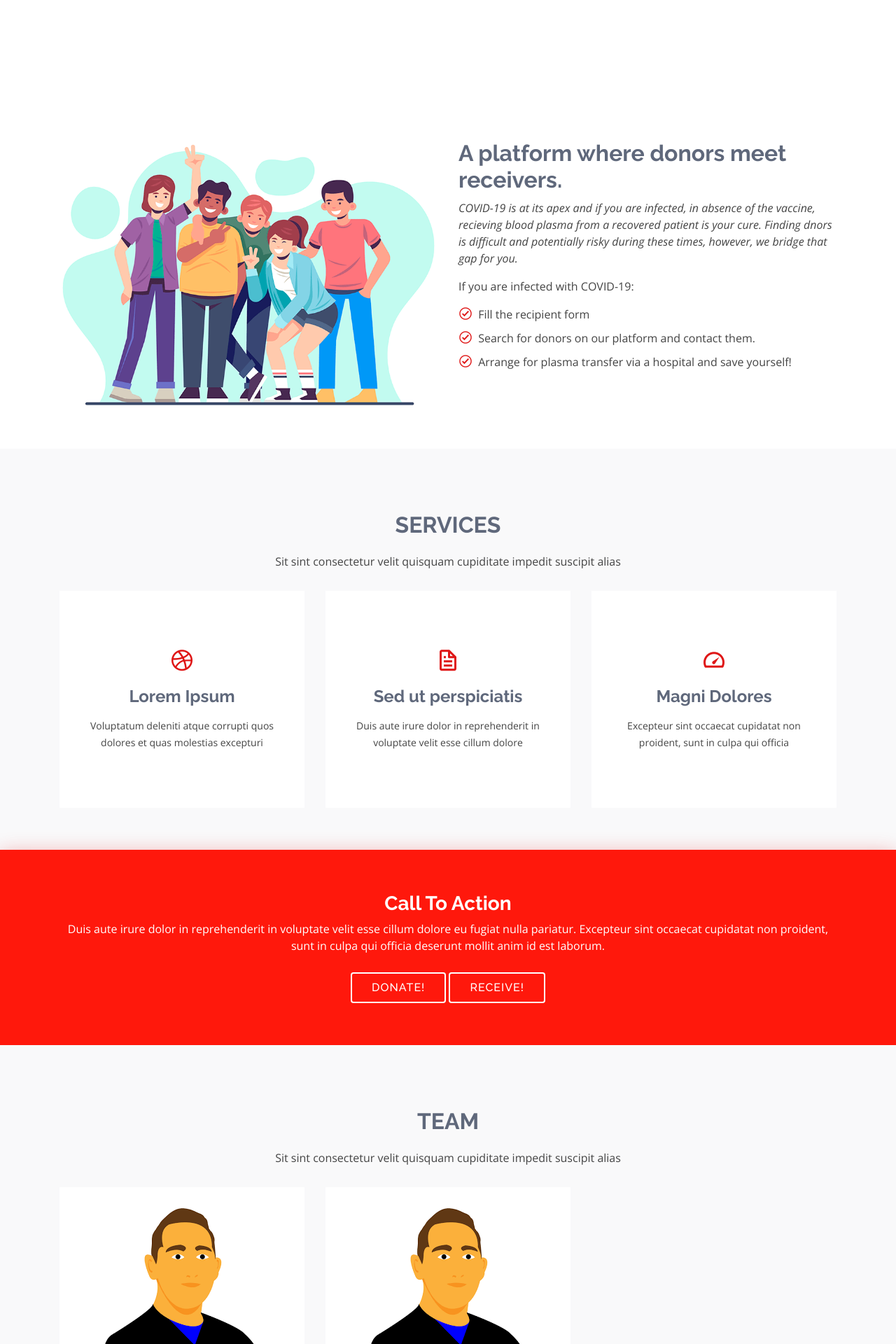
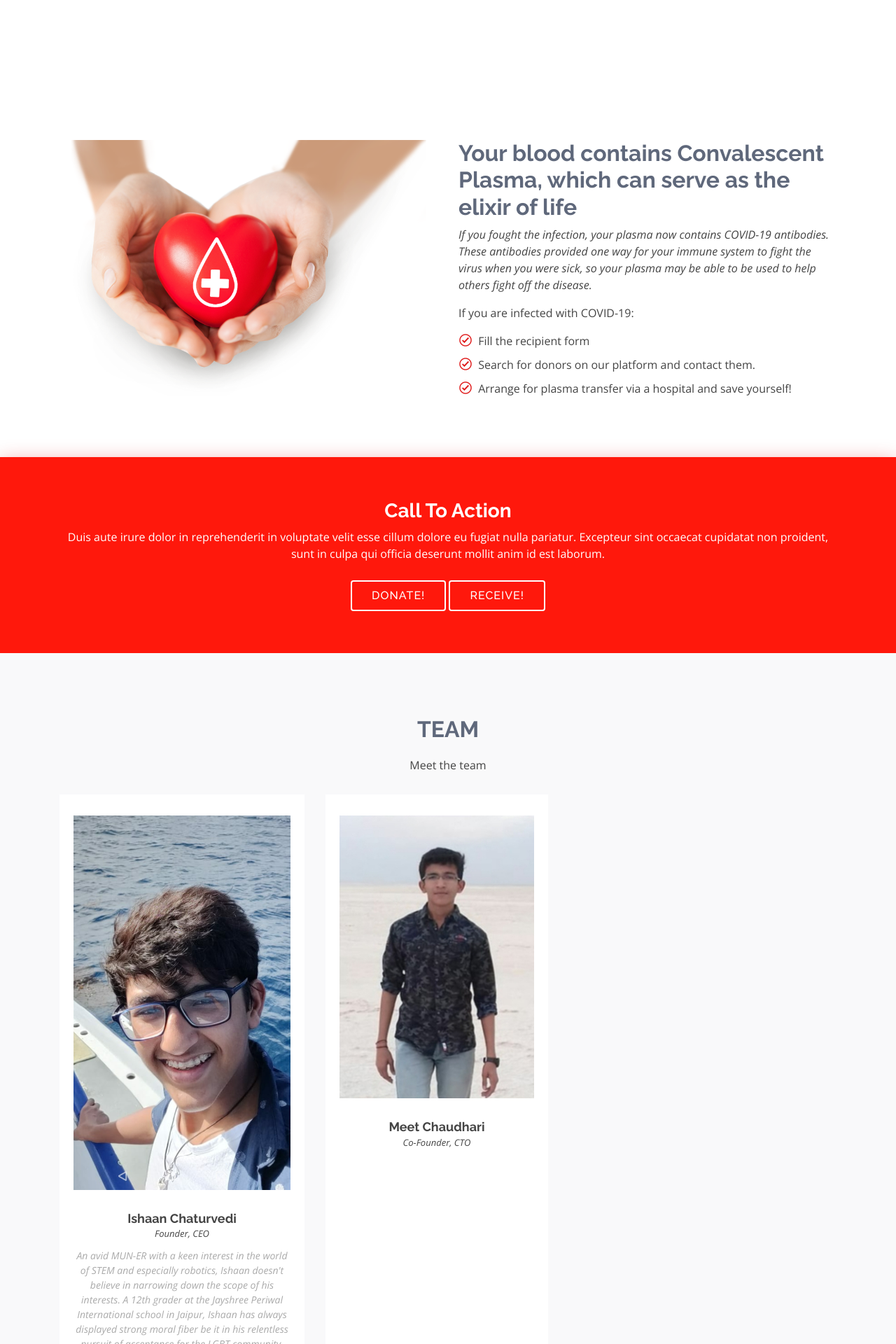
Before and after one commit to meetc1213/insaaniyat, a Django app: template templates/index.html in a window 1280 px wide. Shown: the part 500-2420 px from the top of the page at 70% size. Run offline with Django 3.2, Linux system fonts and the light colour scheme; the template is opened without the code that fills it, so the values that code supplies are empty; some libraries are stand-ins or nearby versions.

Commit message:
ishaan kmkb

```diff
--- a/templates/index.html
+++ b/templates/index.html
@@ -1,7 +1,5 @@
 <!DOCTYPE html>
-<html lang="en">
-
-<head>
+<html lang="en"><head>
   <meta charset="utf-8">
   <meta content="width=device-width, initial-scale=1.0" name="viewport">
 
@@ -50,25 +48,25 @@
   </style>
 </head>
 
-<body>
+<body data-new-gr-c-s-check-loaded="8.867.0"><button type="button" class="mobile-nav-toggle d-lg-none"><i class="icofont-navigation-menu"></i></button>
 
   <!-- ======= Header ======= -->
-  <header id="header" class="fixed-top" id="home">
+  <header id="header" class="fixed-top">
     <div class="container d-flex align-items-center">
 
-      <h1 class="logo mr-auto"><a href="index.html">Blood 4 COVID</a></h1>
+      <h1 class="logo mr-auto"><a href="index.html">Insaaniyat</a></h1>
       <nav class="nav-menu d-none d-lg-block">
         <ul>
           <li class="active"><a href="#home">Home</a></li>
-          <li><a href="#about">About</a></li>
-          <li><a href="#services">Services</a></li>
+          <li class=""><a href="#about">About</a></li>
+<!--          <li><a href="#services">Services</a></li>-->
 
-          <li><a href="#team">Team</a></li>
-          <li><a href="#contact">Contact</a></li>
+          <li class=""><a href="#team">Team</a></li>
+          <li class=""><a href="#contact">Contact</a></li>
           <li class="drop-down"><a href="">Forms</a>
             <ul>
               <li><a href="donor_form.html">Donor Form</a></li>
-              <li><a href="recipient_form.html">Receiver Form</a></li>
+              <li><a href="recipient_form.html">Recipient Form</a></li>
             </ul>
           </li>
 
@@ -83,17 +81,17 @@
   <!-- ======= Hero Section ======= -->
   <section id="hero" class="d-flex align-items-center">
 
-    <div class="container" id=>
+    <div class="container" id="">
       <div class="row">
         <div class="col-lg-6 pt-5 pt-lg-0 order-2 order-lg-1 d-flex flex-column justify-content-center">
-          <h1>Share your blood; Be the saviour.</h1>
+          <h1>Helping humans in the name of humanity</h1>
 
-          <div class="d-flex">
-            <a href="#cta" class="btn-get-started scrollto">Get Started</a>
-         </div>
+<!--          <div class="d-flex">-->
+<!--            <a href="#cta" class="btn-get-started scrollto">Get Started</a>-->
+<!--         </div>-->
         </div>
         <div class="col-lg-6 order-1 order-lg-2 hero-img">
-          <img src="static/antibody plaams final.jpg" class="img-fluid animated" alt="">
+          <img src="static/antibody plasma final.jpg" class="img-fluid animated" alt="">
         </div>
       </div>
     </div>
@@ -109,12 +107,12 @@
 
         <div class="row">
           <div class="col-lg-6">
-            <img src="static/img/about.png" class="img-fluid" alt="">
+            <img src="static/about.png" class="img-fluid" alt="">
           </div>
           <div class="col-lg-6 pt-4 pt-lg-0 content">
-            <h3>A platform where donors meet receivers.</h3>
+            <h3>Your blood contains Convalescent Plasma, which can serve as the elixir of life</h3>
             <p class="font-italic">
-              COVID-19 is at its apex and if you are infected, in absence of the vaccine, recieving blood plasma from a recovered patient is your cure. Finding dnors is difficult and potentially risky during these times, however, we bridge that gap for you.
+             If you fought the infection, your plasma now contains COVID-19 antibodies. These antibodies provided one way for your immune system to fight the virus when you were sick, so your plasma may be able to be used to help others fight off the disease.
             </p>
             <p>If you are infected with COVID-19: </p>
             <ul>
@@ -161,46 +159,46 @@
     </section>End Counts Section -->
 
     <!-- ======= Services Section ======= -->
-    <section id="services" class="services section-bg">
-      <div class="container">
+<!--    <section id="services" class="services section-bg">-->
+<!--      <div class="container">-->
 
-        <div class="section-title">
+<!--        <div class="section-title">-->
+<!--        -->
+<!--          <h2>Services</h2>-->
+<!--          <p>Sit sint consectetur velit quisquam cupiditate impedit suscipit alias</p>-->
+<!--        </div>-->
 
-          <h2>Services</h2>
-          <p>Sit sint consectetur velit quisquam cupiditate impedit suscipit alias</p>
-        </div>
+<!--        <div class="row">-->
+<!--          <div class="col-lg-4 col-md-6 d-flex align-items-stretch">-->
+<!--            <div class="icon-box">-->
+<!--              <div class="icon"><i class="bx bxl-dribbble"></i></div>-->
+<!--              <h4><a href="">Lorem Ipsum</a></h4>-->
+<!--              <p>Voluptatum deleniti atque corrupti quos dolores et quas molestias excepturi</p>-->
+<!--            </div>-->
+<!--          </div>-->
 
-        <div class="row">
-          <div class="col-lg-4 col-md-6 d-flex align-items-stretch">
-            <div class="icon-box">
-              <div class="icon"><i class="bx bxl-dribbble"></i></div>
-              <h4><a href="">Lorem Ipsum</a></h4>
-              <p>Voluptatum deleniti atque corrupti quos dolores et quas molestias excepturi</p>
-            </div>
-          </div>
+<!--          <div class="col-lg-4 col-md-6 d-flex align-items-stretch mt-4 mt-md-0">-->
+<!--            <div class="icon-box">-->
+<!--              <div class="icon"><i class="bx bx-file"></i></div>-->
+<!--              <h4><a href="">Sed ut perspiciatis</a></h4>-->
+<!--              <p>Duis aute irure dolor in reprehenderit in voluptate velit esse cillum dolore</p>-->
+<!--            </div>-->
+<!--          </div>-->
 
-          <div class="col-lg-4 col-md-6 d-flex align-items-stretch mt-4 mt-md-0">
-            <div class="icon-box">
-              <div class="icon"><i class="bx bx-file"></i></div>
-              <h4><a href="">Sed ut perspiciatis</a></h4>
-              <p>Duis aute irure dolor in reprehenderit in voluptate velit esse cillum dolore</p>
-            </div>
-          </div>
-
-          <div class="col-lg-4 col-md-6 d-flex align-items-stretch mt-4 mt-lg-0">
-            <div class="icon-box">
-              <div class="icon"><i class="bx bx-tachometer"></i></div>
-              <h4><a href="">Magni Dolores</a></h4>
-              <p>Excepteur sint occaecat cupidatat non proident, sunt in culpa qui officia</p>
-            </div>
-          </div>
+<!--          <div class="col-lg-4 col-md-6 d-flex align-items-stretch mt-4 mt-lg-0">-->
+<!--            <div class="icon-box">-->
+<!--              <div class="icon"><i class="bx bx-tachometer"></i></div>-->
+<!--              <h4><a href="">Magni Dolores</a></h4>-->
+<!--              <p>Excepteur sint occaecat cupidatat non proident, sunt in culpa qui officia</p>-->
+<!--            </div>-->
+<!--          </div>-->
 
 
 
-        </div>
+<!--        </div>-->
 
-      </div>
-    </section><!-- End Services Section -->
+<!--      </div>-->
+<!--    </section>&lt;!&ndash; End Services Section &ndash;&gt;-->
 
     <!-- ======= Testimonials Section ======= -->
     <!-- <section id="testimonials" class="testimonials section-bg">
@@ -290,41 +288,44 @@
         <div class="section-title">
 
           <h2>Team</h2>
-          <p>Sit sint consectetur velit quisquam cupiditate impedit suscipit alias</p>
+          <p>Meet the team</p>
         </div>
 
         <div class="row">
           <div class="col-lg-4 col-md-6 d-flex align-items-stretch">
             <div class="member">
-              <img src="static/index.png" alt="">
+              <img src="static/ishaan.jpg" alt="">
               <h4>Ishaan Chaturvedi</h4>
-              <span>Co-Founder, CEO</span>
+              <span>Founder, CEO</span>
               <p>
-                Magni qui quod omnis unde et eos fuga et exercitationem. Odio veritatis perspiciatis quaerat qui aut aut aut
+                An avid MUN-ER with a keen interest in the world of STEM and especially robotics, Ishaan doesn't believe in narrowing down the scope of his interests. A 12th grader at the Jayshree Periwal International school in Jaipur, Ishaan has always displayed strong moral fiber be it in his relentless pursuit of acceptance for the LGBT community, his vociferous advocacy of gender equality or his efforts towards bettering the lives of less fortunate animals around him.
+
+Ishaan is a fierce Footballer, and a fearsome practitioner of  the Mixed Martial Arts who never displays needless aggression to those around him. He has a cool temperament which allows him to enamor all those around him. He possesses exemplary oratory skills and utilizes them at various MUN’s , debate competitions, public speaking events and he hopes to one day make it the voice of social change.He is someone with great ideals, and the grit and leadership qualities to make them come to fruition.
+
               </p>
-              <div class="social">
-                <a href=""><i class="icofont-twitter"></i></a>
-                <a href=""><i class="icofont-facebook"></i></a>
-                <a href=""><i class="icofont-instagram"></i></a>
-                <a href=""><i class="icofont-linkedin"></i></a>
-              </div>
+<!--              <div class="social">-->
+<!--                <a href=""><i class="icofont-twitter"></i></a>-->
+<!--                <a href=""><i class="icofont-facebook"></i></a>-->
+<!--                <a href=""><i class="icofont-instagram"></i></a>-->
+<!--                <a href=""><i class="icofont-linkedin"></i></a>-->
+<!--              </div>-->
             </div>
           </div>
 
           <div class="col-lg-4 col-md-6 d-flex align-items-stretch">
             <div class="member">
-              <img src="static/index.png" alt="">
+              <img src="static/meetbhai.jfif" alt="">
               <h4>Meet Chaudhari</h4>
               <span>Co-Founder, CTO</span>
-              <p>
-                Repellat fugiat adipisci nemo illum nesciunt voluptas repellendus. In architecto rerum rerum temporibus
-              </p>
-              <div class="social">
-                <a href=""><i class="icofont-twitter"></i></a>
-                <a href=""><i class="icofont-facebook"></i></a>
-                <a href=""><i class="icofont-instagram"></i></a>
-                <a href=""><i class="icofont-linkedin"></i></a>
-              </div>
+<!--              <p>-->
+<!--                Repellat fugiat adipisci nemo illum nesciunt voluptas repellendus. In architecto rerum rerum temporibus-->
+<!--              </p>-->
+<!--              <div class="social">-->
+<!--                <a href=""><i class="icofont-twitter"></i></a>-->
+<!--                <a href=""><i class="icofont-facebook"></i></a>-->
+<!--                <a href=""><i class="icofont-instagram"></i></a>-->
+<!--                <a href=""><i class="icofont-linkedin"></i></a>-->
+<!--              </div>-->
             </div>
           </div>
 
@@ -378,18 +379,18 @@
               <div class="form-row">
                 <div class="form-group col-md-6">
                   <label for="name">Your Name</label>
-                  <input type="text" name="name" class="form-control" id="name" data-rule="minlen:4" data-msg="Please enter at least 4 chars" />
+                  <input type="text" name="name" class="form-control" id="name" data-rule="minlen:4" data-msg="Please enter at least 4 chars">
                   <div class="validate"></div>
                 </div>
                 <div class="form-group col-md-6">
                   <label for="name">Your Email</label>
-                  <input type="email" class="form-control" name="email" id="email" data-rule="email" data-msg="Please enter a valid email" />
+                  <input type="email" class="form-control" name="email" id="email" data-rule="email" data-msg="Please enter a valid email">
                   <div class="validate"></div>
                 </div>
               </div>
               <div class="form-group">
                 <label for="name">Subject</label>
-                <input type="text" class="form-control" name="subject" id="subject" data-rule="minlen:4" data-msg="Please enter at least 8 chars of subject" />
+                <input type="text" class="form-control" name="subject" id="subject" data-rule="minlen:4" data-msg="Please enter at least 8 chars of subject">
                 <div class="validate"></div>
               </div>
               <div class="form-group">
@@ -431,15 +432,15 @@
 
     <div class="container footer-bottom clearfix">
       <div class="copyright">
-        &copy; Copyright <strong><span>Sample-Biz.</span></strong>. All Rights Reserved
+        © Copyright <strong><span>Insaaniyat</span></strong>. All Rights Reserved
       </div>
-      <div class="credits">
-       Designed by <a href="http://www.lightning.org.in/" target="_blank">Lightning</a>
-      </div>
+<!--      <div class="credits">-->
+<!--       Designed by <a href="http://www.lightning.org.in/" target="_blank">Lightning</a>-->
+<!--      </div>-->
     </div>
   </footer><!-- End Footer -->
 
-  <a href="#" class="back-to-top"><i class="icofont-simple-up"></i></a>
+  <a href="#" class="back-to-top" style="display: none;"><i class="icofont-simple-up"></i></a>
 
   <!-- Vendor JS Files -->
   <script src="static/vendor/jquery/jquery.min.js"></script>
@@ -453,8 +454,26 @@
   <script src="static/vendor/owl.carousel/owl.carousel.min.js"></script>
 
   <!-- Template Main JS File -->
-  <script src="static/js/main.js"></script>
+  <script src="static/js/main.js"></script><nav class="mobile-nav d-lg-none">
+        <ul>
+          <li class="active"><a href="#home">Home</a></li>
+          <li><a href="#about">About</a></li>
+<!--          <li><a href="#services">Services</a></li>-->
 
-</body>
+          <li><a href="#team">Team</a></li>
+          <li><a href="#contact">Contact</a></li>
+          <li class="drop-down"><a href="">Forms</a>
+            <ul>
+              <li><a href="donor_form.html">Donor Form</a></li>
+              <li><a href="recipient_form.html">Recipient Form</a></li>
+            </ul>
+          </li>
 
-</html>
+
+
+        </ul>
+      </nav><div class="mobile-nav-overly"></div>
+
+
+
+</body></html>
```
Also changed, not shown: templates/static/about.jpg (added), templates/static/about.png (added), templates/static/img/about.jpg (added), templates/static/img/about.png (deleted), templates/static/img/team/team-1.jpg (deleted), templates/static/img/team/team-2.jpg (deleted), templates/static/img/team/team-3.jpg (deleted), templates/static/ishaan.jpg (added), templates/static/meetbhai.jfif (added).
